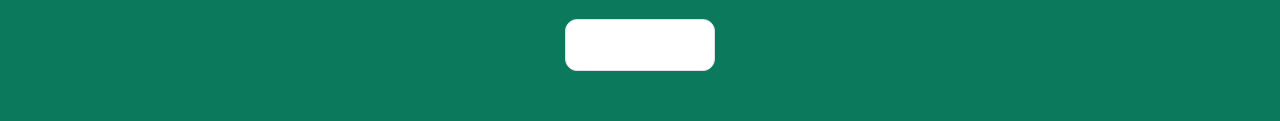
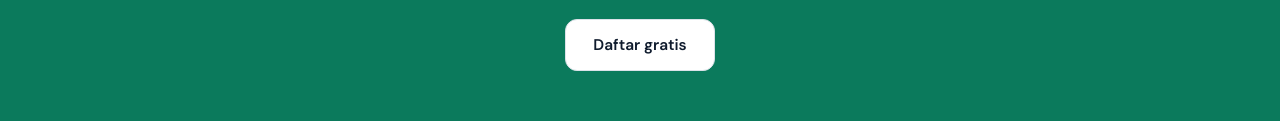
Before and after one commit to frogstudioku/kmzwa8awaa, a plain HTML site: page index.html in a window 1280 px wide. Shown: the part 2309-2430 px from the top of the page. Drawn offline with nearby package versions, Linux system fonts and the light colour scheme.

Commit message:
Add files via upload

```diff
--- a/index.html
+++ b/index.html
@@ -475,6 +475,7 @@ body.lp{padding-left:0;padding-right:0}
 .land .plans{grid-template-columns:repeat(3,minmax(0,1fr))}
 .ctab{background:var(--accent);color:var(--accent-fg);padding:clamp(48px,7vw,96px) 0;text-align:center}
 .ctab .in{display:grid;gap:22px;justify-items:center}
+.ctab .btn{color:var(--fg);background:var(--surface)}
 .ctab h2{font-size:clamp(1.9rem,4vw,3.2rem);color:inherit;max-width:20em}
 .land .foot{display:block;padding:0;margin:0}
 .land .footin{display:flex;justify-content:space-between;gap:12px;flex-wrap:wrap;padding-block:26px}
```
